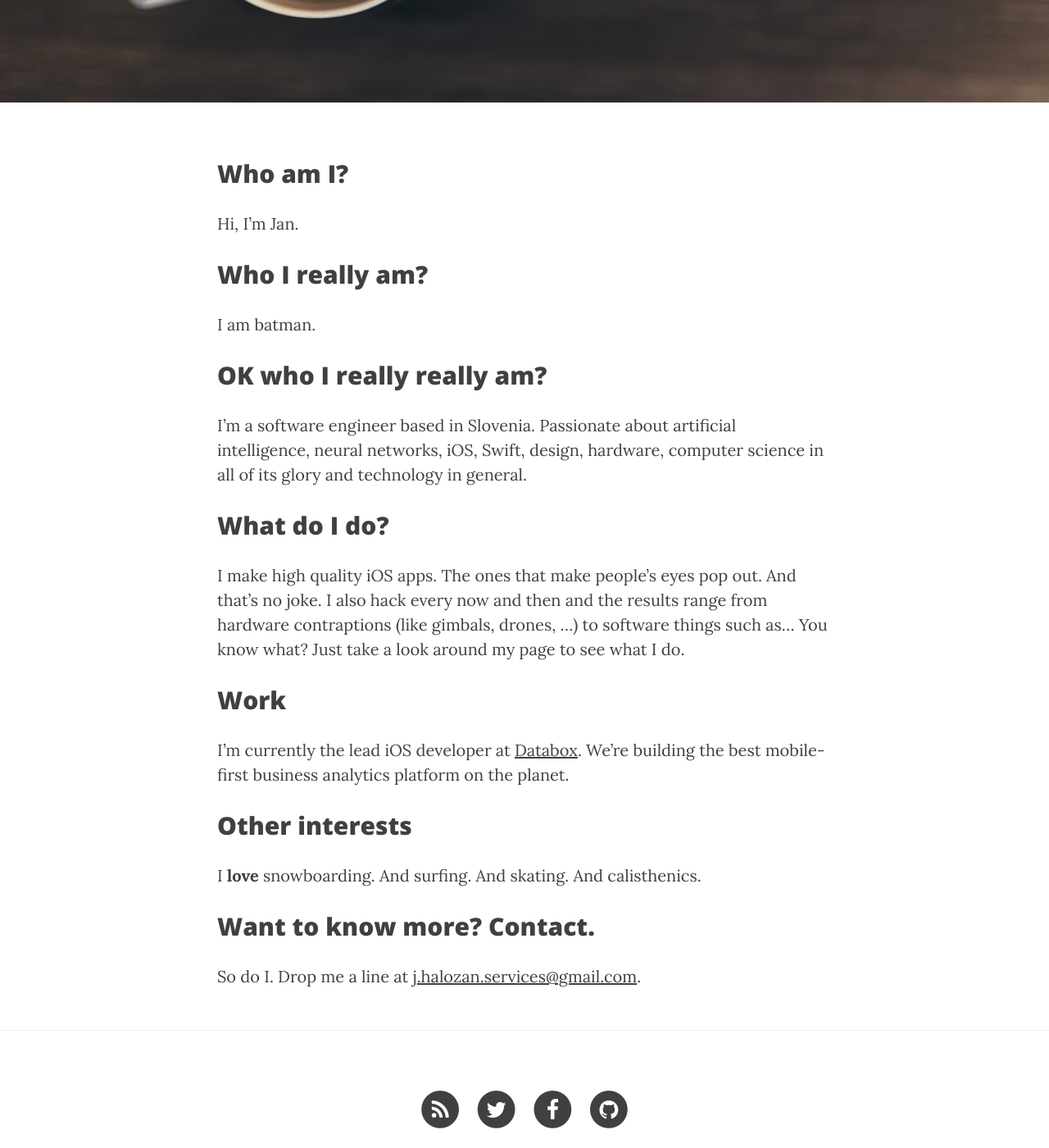
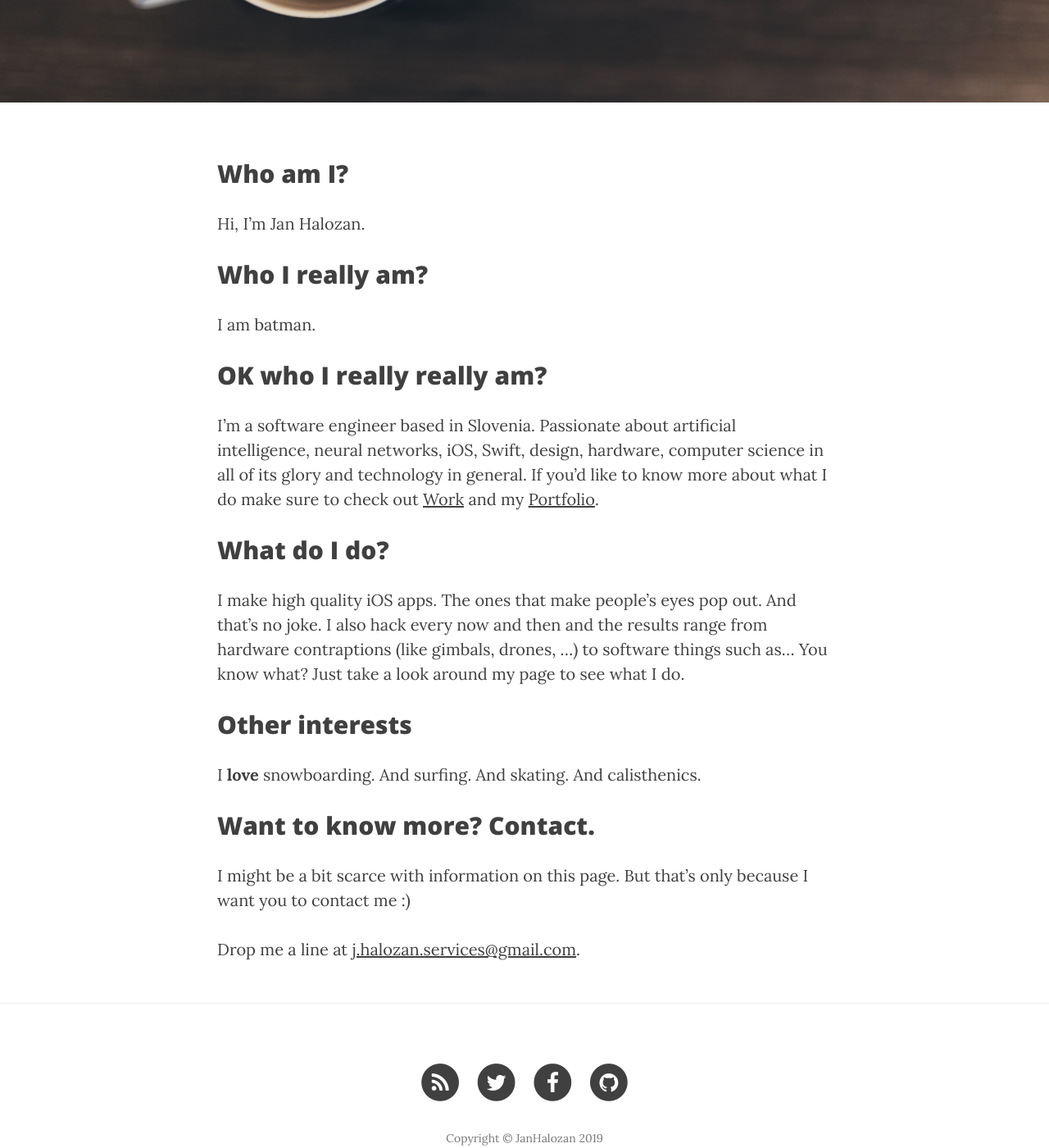
Before and after one commit to JanHalozan/JanHalozan.github.io, a Jekyll site: the page built from about.md, in a window 1280 px wide and 1400 px high, scrolled down 323 px. Shown: the whole window at 82% size. Built offline with Jekyll 4.4.1, drawn with Linux system fonts in a browser that asks for light colours; nearby versions of some CDN libraries.

```diff
--- a/_config.yml
+++ b/_config.yml
@@ -18,6 +18,6 @@ markdown: kramdown
 highlighter: rouge
 permalink: pretty
 paginate: 5
-exclude: ["less","node_modules","Gruntfile.js","package.json","README.md"]
+exclude: ["less","node_modules","Gruntfile.js","package.json","README.md","vendor"]
 
 gems: [jekyll-paginate, jekyll-feed]
--- a/about.md
+++ b/about.md
@@ -7,7 +7,7 @@ header-img: "img/about-bg.jpg"
 
 ## Who am I?
 
-Hi, I'm Jan.
+Hi, I'm Jan Halozan.
 
 ## Who I really am?
 
@@ -15,15 +15,11 @@ I am batman.
 
 ## OK who I really really am?
 
-I'm a software engineer based in Slovenia. Passionate about artificial intelligence, neural networks, iOS, Swift, design, hardware, computer science in all of its glory and technology in general.
+I'm a software engineer based in Slovenia. Passionate about artificial intelligence, neural networks, iOS, Swift, design, hardware, computer science in all of its glory and technology in general. If you'd like to know more about what I do make sure to check out [Work](/work/) and my [Portfolio](/portfolio/).
 
 ## What do I do?
 
 I make high quality iOS apps. The ones that make people's eyes pop out. And that's no joke. I also hack every now and then and the results range from hardware contraptions (like gimbals, drones, ...) to software things such as... You know what? Just take a look around my page to see what I do.
-
-## Work
-
-I'm currently the lead iOS developer at [Databox](https://databox.com). We're building the best mobile-first business analytics platform on the planet.
 
 ## Other interests
 
@@ -31,4 +27,6 @@ I **love** snowboarding. And surfing. And skating. And calisthenics.
 
 ## Want to know more? Contact.
 
-So do I. Drop me a line at [j.halozan.services@gmail.com](mailto:j.halozan.services@gmail.com).
+I might be a bit scarce with information on this page. But that's only because I want you to contact me :)
+
+Drop me a line at [j.halozan.services@gmail.com](mailto:j.halozan.services@gmail.com).
--- a/less/variables.less
+++ b/less/variables.less
@@ -1,6 +1,6 @@
 // Variables
 
-@brand-primary: #0085A1;
+@brand-primary: #00D0C6;
 @gray-dark: lighten(black, 25%);
 @gray: lighten(black, 50%);
 @white-faded: fade(white, 80%);
```
Also changed, not shown: portfolio.md (added, +8 -0 lines), work.md (+15 -1 lines), img/portfolio-bg.jpg (added), 1 other file.
